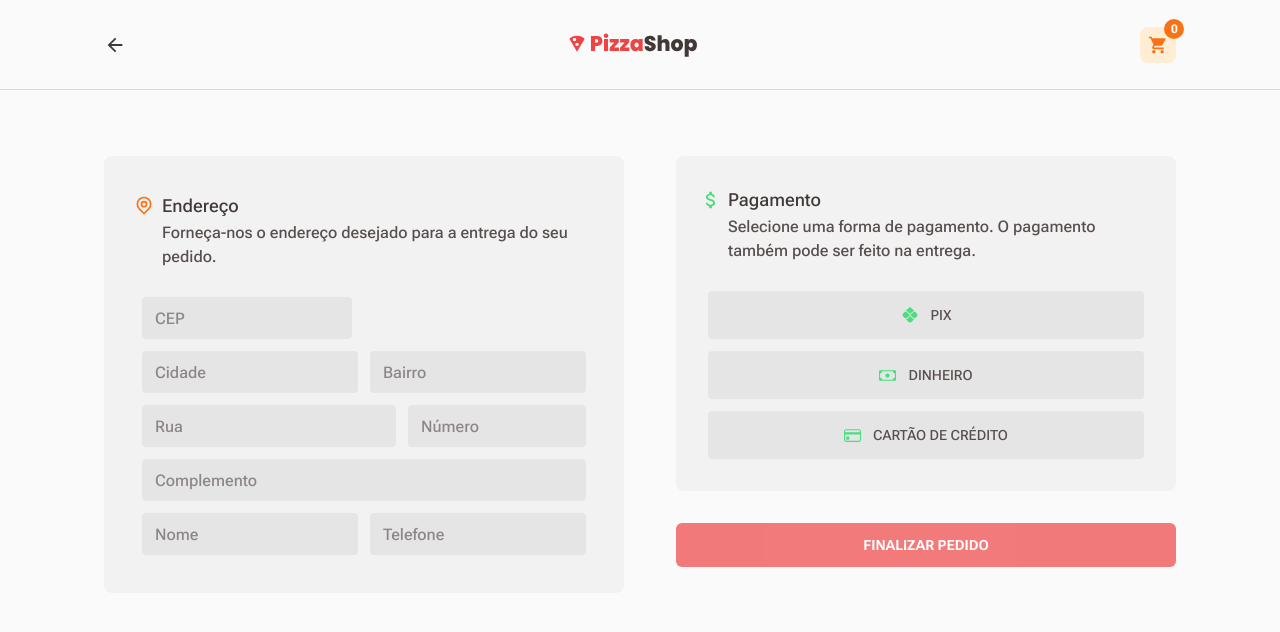
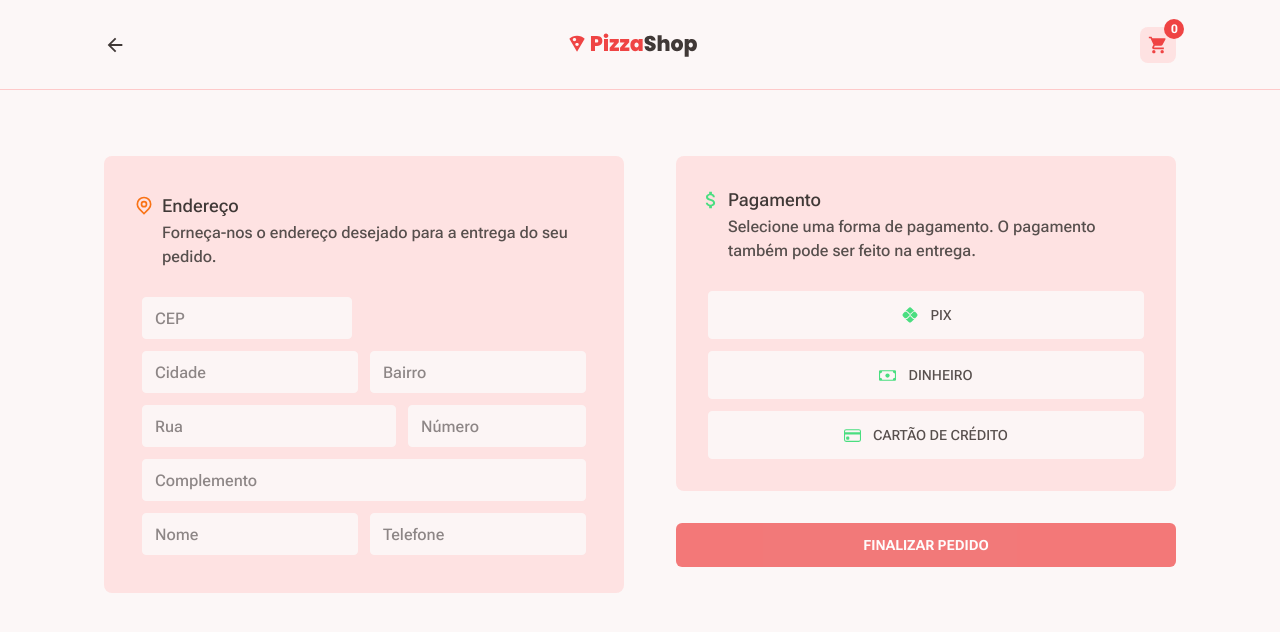
Before and after one commit to duardodev/pizzashop, a Next.js app: page /checkout in a window 1280 px wide. Shown: the top 632 px of the page. Built offline with nearby package versions, Linux system fonts and the light colour scheme; what tailwindcss-radix would draw is missing.

Commit message:
refactor: improve colors

```diff
--- a/src/components/Cart.tsx
+++ b/src/components/Cart.tsx
@@ -2,14 +2,7 @@
 
 import dynamic from 'next/dynamic';
 import Link from 'next/link';
-import {
-  Sheet,
-  SheetContent,
-  SheetDescription,
-  SheetHeader,
-  SheetTitle,
-  SheetTrigger,
-} from './ui/sheet';
+import { Sheet, SheetContent, SheetDescription, SheetHeader, SheetTitle, SheetTrigger } from './ui/sheet';
 import { SelectedPizzasList } from './SelectedPizzasList';
 import { PricingDetails } from './PricingDetails';
 import { useCart } from '@/hooks/useCart';
@@ -25,8 +18,8 @@ export function Cart() {
   return (
     <Sheet>
       <SheetTrigger asChild>
-        <button className="h-9 w-9 bg-orange-light p-2 rounded-lg hover:opacity-75 transition-opacity flex items-center justify-center relative">
-          <MdShoppingCart size={24} className="text-orange" />
+        <button className="h-9 w-9 bg-red-light p-2 rounded-lg hover:opacity-75 transition-opacity flex items-center justify-center relative">
+          <MdShoppingCart size={24} className="text-red" />
           <CartQuantity />
         </button>
       </SheetTrigger>
--- a/src/components/CartQuantity.tsx
+++ b/src/components/CartQuantity.tsx
@@ -4,7 +4,7 @@ export function CartQuantity() {
   const { cartQuantity } = useCart();
 
   return (
-    <span className="h-5 w-5 bg-orange text-white text-xs font-bold  rounded-full absolute -top-2 -right-[8.345px] flex items-center justify-center">
+    <span className="h-5 w-5 bg-red text-white text-xs font-bold  rounded-full absolute -top-2 -right-[8.345px] flex items-center justify-center">
       {cartQuantity}
     </span>
   );
--- a/src/components/PaymentMethodInput.tsx
+++ b/src/components/PaymentMethodInput.tsx
@@ -9,17 +9,10 @@ export const PaymentMethodInput = forwardRef<HTMLInputElement, PaymentMethodInpu
   ({ id, method, icon, ...props }, ref) => {
     return (
       <div>
-        <input
-          type="radio"
-          name="paymentMethod"
-          id={id}
-          ref={ref}
-          {...props}
-          className="hidden appearance-none peer"
-        />
+        <input type="radio" name="paymentMethod" id={id} ref={ref} {...props} className="hidden appearance-none peer" />
         <label
           htmlFor={id}
-          className="w-full h-12 bg-button-dark text-text text-sm uppercase p-4 rounded border border-solid border-button-dark outline-none flex items-center justify-center gap-3 peer-checked:border-green peer-checked:bg-green/5 hover:bg-label/20 transition-colors"
+          className="w-full h-12 bg-button-dark text-text text-sm uppercase p-4 rounded border border-solid border-button-dark outline-none flex items-center justify-center gap-3 peer-checked:border-green peer-checked:bg-green/5 hover:bg-button-dark/70 cursor-pointer transition-colors"
         >
           {icon}
           {method}
--- a/src/components/ui/sheet.tsx
+++ b/src/components/ui/sheet.tsx
@@ -31,12 +31,13 @@ const SheetOverlay = React.forwardRef<
 SheetOverlay.displayName = SheetPrimitive.Overlay.displayName;
 
 const sheetVariants = cva(
-  'fixed z-50 gap-4 bg-white p-6 shadow-lg transition ease-in-out data-[state=open]:animate-in data-[state=closed]:animate-out data-[state=closed]:duration-300 data-[state=open]:duration-500 dark:bg-card',
+  'fixed z-50 gap-4 bg-white p-6 shadow-lg transition ease-in-out data-[state=open]:animate-in data-[state=closed]:animate-out data-[state=closed]:duration-300 data-[state=open]:duration-500 dark:bg-background',
   {
     variants: {
       side: {
         top: 'inset-x-0 top-0 border-b data-[state=closed]:slide-out-to-top data-[state=open]:slide-in-from-top',
-        bottom: 'inset-x-0 bottom-0 border-t data-[state=closed]:slide-out-to-bottom data-[state=open]:slide-in-from-bottom',
+        bottom:
+          'inset-x-0 bottom-0 border-t data-[state=closed]:slide-out-to-bottom data-[state=open]:slide-in-from-bottom',
         left: 'inset-y-0 left-0 h-full w-3/4 border-r data-[state=closed]:slide-out-to-left data-[state=open]:slide-in-from-left sm:max-w-sm',
         right:
           'inset-y-0 right-0 h-full w-3/4  border-l data-[state=closed]:slide-out-to-right data-[state=open]:slide-in-from-right sm:max-w-sm',
@@ -48,7 +49,9 @@ const sheetVariants = cva(
   }
 );
 
-interface SheetContentProps extends React.ComponentPropsWithoutRef<typeof SheetPrimitive.Content>, VariantProps<typeof sheetVariants> {}
+interface SheetContentProps
+  extends React.ComponentPropsWithoutRef<typeof SheetPrimitive.Content>,
+    VariantProps<typeof sheetVariants> {}
 
 const SheetContent = React.forwardRef<React.ElementRef<typeof SheetPrimitive.Content>, SheetContentProps>(
   ({ side = 'right', className, children, ...props }, ref) => (
@@ -56,7 +59,7 @@ const SheetContent = React.forwardRef<React.ElementRef<typeof SheetPrimitive.Con
       <SheetOverlay />
       <SheetPrimitive.Content ref={ref} className={cn(sheetVariants({ side }), className)} {...props}>
         {children}
-        <SheetPrimitive.Close className="absolute right-4 top-4 rounded-sm opacity-70 ring-offset-white transition-opacity hover:opacity-100 focus:outline-none focus:ring-2 focus:ring-slate-950 focus:ring-offset-2 disabled:pointer-events-none data-[state=open]:bg-slate-100 dark:ring-offset-slate-950 dark:focus:ring-slate-300 dark:data-[state=open]:bg-card">
+        <SheetPrimitive.Close className="absolute right-4 top-4 rounded-sm opacity-70 ring-offset-white transition-opacity hover:opacity-100 focus:outline-none focus:ring-2 focus:ring-slate-950 focus:ring-offset-2 disabled:pointer-events-none data-[state=open]:bg-slate-100 dark:ring-offset-slate-950 dark:focus:ring-slate-300 dark:data-[state=open]:bg-background">
           <X className="h-5 w-5" />
           <span className="sr-only">Close</span>
         </SheetPrimitive.Close>
@@ -88,8 +91,23 @@ const SheetDescription = React.forwardRef<
   React.ElementRef<typeof SheetPrimitive.Description>,
   React.ComponentPropsWithoutRef<typeof SheetPrimitive.Description>
 >(({ className, ...props }, ref) => (
-  <SheetPrimitive.Description ref={ref} className={cn('text-sm text-slate-500 dark:text-slate-400', className)} {...props} />
+  <SheetPrimitive.Description
+    ref={ref}
+    className={cn('text-sm text-slate-500 dark:text-slate-400', className)}
+    {...props}
+  />
 ));
 SheetDescription.displayName = SheetPrimitive.Description.displayName;
 
-export { Sheet, SheetPortal, SheetOverlay, SheetTrigger, SheetClose, SheetContent, SheetHeader, SheetFooter, SheetTitle, SheetDescription };
+export {
+  Sheet,
+  SheetPortal,
+  SheetOverlay,
+  SheetTrigger,
+  SheetClose,
+  SheetContent,
+  SheetHeader,
+  SheetFooter,
+  SheetTitle,
+  SheetDescription,
+};
--- a/tailwind.config.js
+++ b/tailwind.config.js
@@ -1,21 +1,16 @@
 /** @type {import('tailwindcss').Config} */
 module.exports = {
-  content: [
-    './pages/**/*.{ts,tsx}',
-    './components/**/*.{ts,tsx}',
-    './app/**/*.{ts,tsx}',
-    './src/**/*.{ts,tsx}'
-  ],
+  content: ['./pages/**/*.{ts,tsx}', './components/**/*.{ts,tsx}', './app/**/*.{ts,tsx}', './src/**/*.{ts,tsx}'],
   theme: {
     extend: {
       lineHeight: {
-        tight: 1.3
+        tight: 1.3,
       },
       colors: {
         white: '#FFFFFF',
-        background: '#FAFAFA',
-        card: '#f3f2f2',
-        button: '#E2E8F0',
+        background: '#FCF7F7',
+        card: '#FEE2E2',
+        button: '#FDF7F7',
         label: '#8D8686',
         text: '#574F4D',
         title: '#403937',
@@ -24,19 +19,19 @@ module.exports = {
         orange: '#F97316',
         green: '#4ADE80',
 
-        'button-dark': '#e6e5e5',
+        'button-dark': '#FCF5F5',
         'red-dark': '#DC2626',
         'red-light': '#FEE2E2',
         'red-border': '#FECACA',
-        'orange-light': '#FFEDD5'
+        'orange-light': '#FFEDD5',
       },
       animation: {
         'toast-hide': 'toast-hide 100ms ease-in forwards',
         'toast-slide-in-right': 'toast-slide-in-right 150ms cubic-bezier(0.16, 1, 0.3, 1)',
         'toast-swipe-out-x': 'toast-swipe-out-x 100ms ease-out forwards',
-        'toast-swipe-out-y': 'toast-swipe-out-y 100ms ease-out forwards'
-      }
-    }
+        'toast-swipe-out-y': 'toast-swipe-out-y 100ms ease-out forwards',
+      },
+    },
   },
-  plugins: [require('tailwindcss-radix')(), require('tailwindcss-animate')]
+  plugins: [require('tailwindcss-radix')(), require('tailwindcss-animate')],
 };
```
